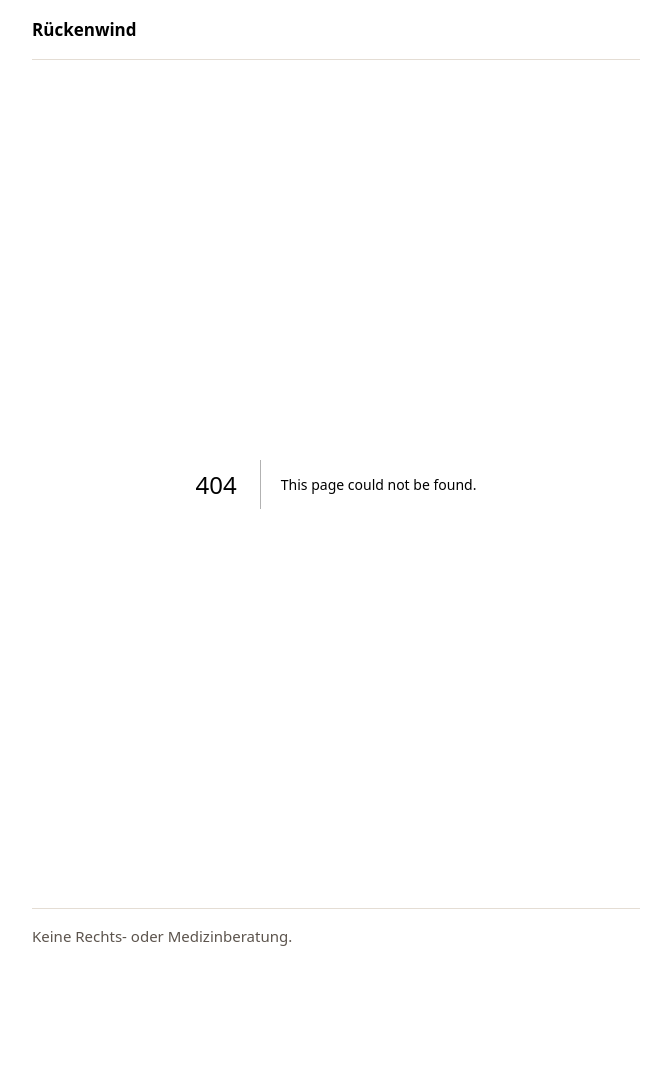
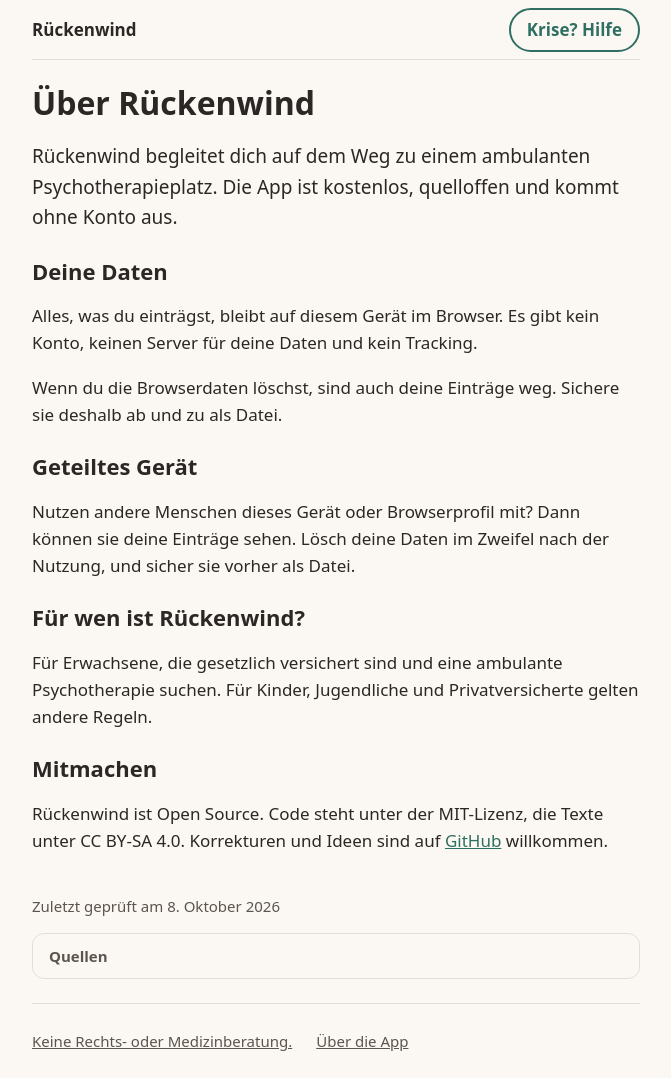
Before and after one commit to sebiweise/rueckenwind, a Next.js app: page /ueber in a window 1280 px wide. Before the commit this address had no page. Shown: the whole page, without its empty margins (304-975 px from the left). Before the commit the page ends 963 px from the top, so only its background shows below. Built offline with nearby package versions, Linux system fonts and the light colour scheme.

Commit message:
feat(ui): Etappenseiten mit aufklappbaren Details, Krisen-Button in der Kopfzeile
Co-Authored-By: Claude Opus 5.5 (1M context) <noreply@anthropic.com>
Claude-Session: https://claude.ai/code/session_016dSM9aaPDnYFbbEuQM8Rgi

```diff
--- a/src/app/globals.css
+++ b/src/app/globals.css
@@ -119,3 +119,136 @@ h1 {
 	color: var(--color-text-muted);
 	font-size: 0.9375rem;
 }
+
+/* Header, footer, navigation */
+
+.site-header {
+	justify-content: space-between;
+	gap: var(--space-3);
+}
+
+.brand {
+	color: var(--color-text);
+	text-decoration: none;
+	min-height: var(--touch-target);
+	display: inline-flex;
+	align-items: center;
+}
+
+.crisis-button {
+	display: inline-flex;
+	align-items: center;
+	min-height: var(--touch-target);
+	padding: 0 var(--space-3);
+	border: 2px solid var(--color-accent);
+	border-radius: 999px;
+	color: var(--color-accent);
+	font-weight: 600;
+	text-decoration: none;
+}
+
+.crisis-button:hover {
+	background: var(--color-surface);
+}
+
+.site-footer {
+	display: flex;
+	flex-wrap: wrap;
+	gap: 0 var(--space-4);
+}
+
+.site-footer a {
+	display: inline-flex;
+	align-items: center;
+	min-height: var(--touch-target);
+	color: inherit;
+}
+
+/* Content pages */
+
+h2 {
+	margin: var(--space-4) 0 var(--space-2);
+	font-size: 1.375rem;
+	line-height: 1.3;
+}
+
+.eyebrow {
+	margin: 0 0 var(--space-1);
+	color: var(--color-text-muted);
+	font-size: 0.9375rem;
+	font-weight: 600;
+}
+
+.lead {
+	font-size: 1.1875rem;
+}
+
+.details-list {
+	display: flex;
+	flex-direction: column;
+	gap: var(--space-2);
+	margin: var(--space-4) 0;
+}
+
+details {
+	border: 1px solid var(--color-border);
+	border-radius: var(--radius);
+	background: var(--color-surface);
+}
+
+details > summary {
+	display: flex;
+	align-items: center;
+	min-height: var(--touch-target);
+	padding: var(--space-2) var(--space-3);
+	cursor: pointer;
+	font-weight: 600;
+}
+
+details > div,
+details > ul {
+	padding: 0 var(--space-3) var(--space-2);
+}
+
+.content-meta {
+	margin-top: var(--space-5);
+	color: var(--color-text-muted);
+	font-size: 0.9375rem;
+}
+
+.content-meta details {
+	background: transparent;
+}
+
+.content-meta li a {
+	display: inline-flex;
+	align-items: center;
+	min-height: var(--touch-target);
+}
+
+.notice {
+	padding: var(--space-2) var(--space-3);
+	border-left: 4px solid var(--color-accent);
+	background: var(--color-surface);
+	border-radius: 0 var(--radius) var(--radius) 0;
+	color: var(--color-text);
+}
+
+.pager {
+	display: flex;
+	flex-wrap: wrap;
+	justify-content: space-between;
+	gap: var(--space-3);
+	margin-top: var(--space-4);
+}
+
+.pager a,
+.stage-links a {
+	display: inline-flex;
+	align-items: center;
+	min-height: var(--touch-target);
+}
+
+.pager a[rel='next'] {
+	margin-left: auto;
+}
--- a/src/app/layout.tsx
+++ b/src/app/layout.tsx
@@ -1,4 +1,5 @@
 import type { Metadata, Viewport } from 'next';
+import Link from 'next/link';
 import { APP_NAME, APP_TITLE } from '@/lib/config';
 import { contentSecurityPolicy } from '@/lib/csp';
 import { t } from '@/lib/i18n';
@@ -28,11 +29,21 @@ export default function RootLayout({ children }: Readonly<{ children: React.Reac
 			<body>
 				<div className="shell">
 					<header className="site-header">
-						<span className="brand">{APP_NAME}</span>
+						<Link href="/" className="brand">
+							{APP_NAME}
+						</Link>
+						<Link href="/krise/" className="crisis-button">
+							{t('nav.crisisShort')}
+						</Link>
 					</header>
 					<main>{children}</main>
 					<footer className="site-footer">
-						<p>{t('footer.disclaimer')}</p>
+						<p>
+							<Link href="/hinweis/">{t('footer.disclaimer')}</Link>
+						</p>
+						<p>
+							<Link href="/ueber/">{t('nav.about')}</Link>
+						</p>
 					</footer>
 				</div>
 			</body>
--- /dev/null
+++ b/src/app/ueber/page.tsx
@@ -0,0 +1,33 @@
+import type { Metadata } from 'next';
+import { ContentView } from '@/components/ContentView';
+import { APP_NAME } from '@/lib/config';
+import { loadOptionalPage, loadPage } from '@/lib/content';
+
+const page = loadPage('ueber');
+// Whoever hosts a public instance can add content/de/impressum.md.
+const imprint = loadOptionalPage('impressum');
+
+export const metadata: Metadata = {
+	title: `${page.title} – ${APP_NAME}`,
+	description: page.summary
+};
+
+export default function AboutPage() {
+	return (
+		<>
+			<ContentView page={page} />
+			{imprint && (
+				<section id="impressum" className="content">
+					<h2>{imprint.title}</h2>
+					<div dangerouslySetInnerHTML={{ __html: imprint.introHtml }} />
+					{imprint.sections.map((section) => (
+						<div key={section.heading}>
+							<h3>{section.heading}</h3>
+							<div dangerouslySetInnerHTML={{ __html: section.html }} />
+						</div>
+					))}
+				</section>
+			)}
+		</>
+	);
+}
--- /dev/null
+++ b/src/components/ContentView.tsx
@@ -0,0 +1,63 @@
+import type { ContentPage } from '@/lib/content';
+import { t } from '@/lib/i18n';
+import { ReviewNotice } from './ReviewNotice';
+
+const dateFormat = new Intl.DateTimeFormat('de-DE', { dateStyle: 'long', timeZone: 'UTC' });
+
+interface Props {
+	page: ContentPage;
+	/** Stage pages fold their sections away; other pages show everything. */
+	collapsible?: boolean;
+	eyebrow?: string;
+}
+
+/** Renders a page from content/de: title, short text, details, review date and sources. */
+export function ContentView({ page, collapsible = false, eyebrow }: Props) {
+	return (
+		<article className="content">
+			{eyebrow && <p className="eyebrow">{eyebrow}</p>}
+			<h1>{page.title}</h1>
+			<p className="lead">{page.summary}</p>
+			{page.introHtml && <div dangerouslySetInnerHTML={{ __html: page.introHtml }} />}
+
+			{collapsible ? (
+				<div className="details-list">
+					{page.sections.map((section) => (
+						<details key={section.heading}>
+							<summary>{section.heading}</summary>
+							<div dangerouslySetInnerHTML={{ __html: section.html }} />
+						</details>
+					))}
+				</div>
+			) : (
+				page.sections.map((section) => (
+					<section key={section.heading}>
+						<h2>{section.heading}</h2>
+						<div dangerouslySetInnerHTML={{ __html: section.html }} />
+					</section>
+				))
+			)}
+
+			<footer className="content-meta">
+				<ReviewNotice lastReviewed={page.lastReviewed} />
+				<p>
+					{t('content.lastReviewed', {
+						date: dateFormat.format(new Date(`${page.lastReviewed}T00:00:00Z`))
+					})}
+				</p>
+				<details>
+					<summary>{t('content.sources')}</summary>
+					<ul>
+						{page.sources.map((source) => (
+							<li key={source}>
+								<a href={source} rel="noopener noreferrer" target="_blank">
+									{new URL(source).hostname.replace(/^www\./, '')}
+								</a>
+							</li>
+						))}
+					</ul>
+				</details>
+			</footer>
+		</article>
+	);
+}
--- /dev/null
+++ b/src/components/ReviewNotice.tsx
@@ -0,0 +1,22 @@
+'use client';
+
+import { useSyncExternalStore } from 'react';
+import { isReviewOverdue } from '@/lib/domain';
+import { t } from '@/lib/i18n';
+
+const noSubscription = () => () => {};
+
+/** Shows a calm hint when a page was not reviewed for twelve months, judged on the reader's date. */
+export function ReviewNotice({ lastReviewed }: { lastReviewed: string }) {
+	const overdue = useSyncExternalStore(
+		noSubscription,
+		() => isReviewOverdue(lastReviewed),
+		() => false
+	);
+	if (!overdue) return null;
+	return (
+		<p className="notice" role="note">
+			{t('content.reviewOverdue')}
+		</p>
+	);
+}
--- a/src/lib/i18n/de.json
+++ b/src/lib/i18n/de.json
@@ -2,6 +2,22 @@
 	"meta.description": "Begleitung auf dem Weg zu einem ambulanten Psychotherapieplatz. Lokal, ohne Konto, ohne Tracking.",
 	"home.lead": "Hier entsteht deine Begleitung auf dem Weg zu einem Therapieplatz.",
 	"home.promise": "Deine Daten bleiben auf deinem Gerät. Kein Konto, kein Server, kein Tracking.",
-	"home.status": "Die App ist noch im Aufbau.",
-	"footer.disclaimer": "Keine Rechts- oder Medizinberatung."
+	"footer.disclaimer": "Keine Rechts- oder Medizinberatung.",
+	"nav.home": "Dein Weg",
+	"nav.crisis": "Hilfe in der Krise",
+	"nav.crisisShort": "Krise? Hilfe",
+	"nav.about": "Über die App",
+	"nav.disclaimer": "Hinweis",
+	"nav.main": "Hauptnavigation",
+	"nav.stages": "Etappen",
+	"stage.label": "Etappe {stage}",
+	"stage.previous": "Zurück: {title}",
+	"stage.next": "Weiter: {title}",
+	"stage.tasks": "Kleine Aufgaben",
+	"content.details": "Mehr erfahren",
+	"content.lastReviewed": "Zuletzt geprüft am {date}",
+	"content.sources": "Quellen",
+	"content.reviewOverdue": "Diese Seite wurde länger als ein Jahr nicht geprüft. Frag im Zweifel bei deiner Kasse nach.",
+	"content.imprint": "Impressum",
+	"home.stagesIntro": "Dein Weg hat fünf Etappen. Du kannst jede jederzeit öffnen."
 }
--- a/src/lib/i18n/index.ts
+++ b/src/lib/i18n/index.ts
@@ -4,7 +4,14 @@ export type MessageKey = keyof typeof de;
 
 const messages: Record<MessageKey, string> = de;
 
-/** Returns the UI text for `key`. UI texts live in the JSON files, never in components. */
-export function t(key: MessageKey): string {
-	return messages[key];
+/**
+ * Returns the UI text for `key`. UI texts live in the JSON files, never in components.
+ * Placeholders like `{count}` are filled from `values`.
+ */
+export function t(key: MessageKey, values?: Record<string, string | number>): string {
+	const message = messages[key];
+	if (!values) return message;
+	return message.replace(/\{(\w+)\}/g, (placeholder, name: string) =>
+		name in values ? String(values[name]) : placeholder
+	);
 }
```
Also changed, not shown: src/app/etappe/[stage]/page.tsx (added, +46 -0 lines), src/app/hinweis/page.tsx (added, +15 -0 lines), src/app/krise/page.tsx (added, +15 -0 lines), src/app/page.tsx (+12 -1 lines), 1 other file (tests, documents, lock files or other folders).
